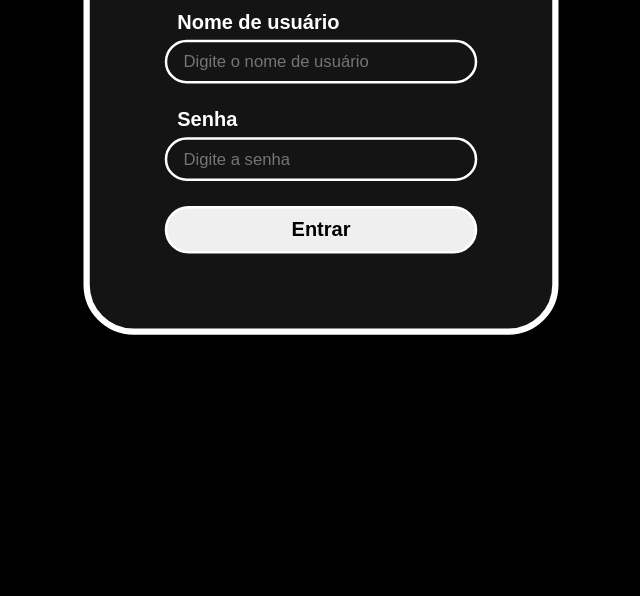
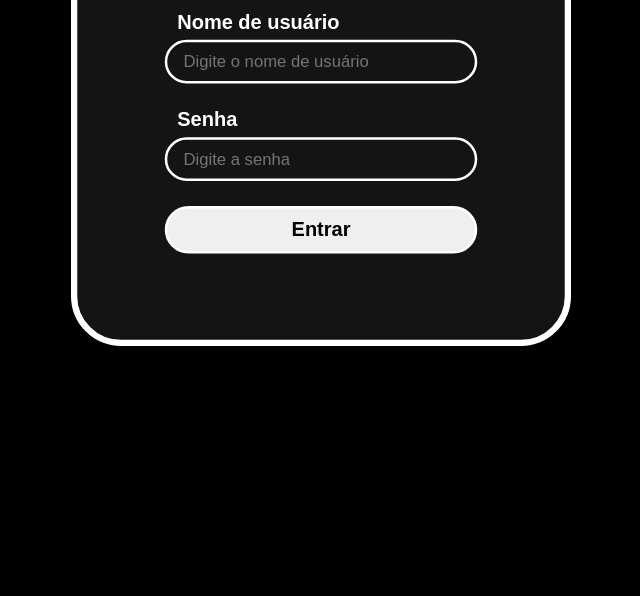
Before and after one commit to gabrielmribeiro9235/javascript-crud, a plain HTML site: page pages/login.html in a window 1280 px wide. Shown: the part 304-900 px from the top of the page, without its empty margins (319-959 px from the left). Drawn offline with Linux system fonts and the light colour scheme.

Commit message:
style(login): set static size to login box, reduce padding and add flex layout

```diff
--- a/css/loginStyle.css
+++ b/css/loginStyle.css
@@ -14,9 +14,15 @@
 
 main {
     background-color: rgba(255, 255, 255, 0.08);
-    padding: 60px;
+    padding: 40px;
     border: 5px solid rgb(255, 255, 255);
     border-radius: 40px;
+    height: 310px;
+    width: 310px;
+    display: flex;
+    flex-direction: column;
+    justify-content: center;
+    align-items: center;
 }
 
 main h1 {
```
